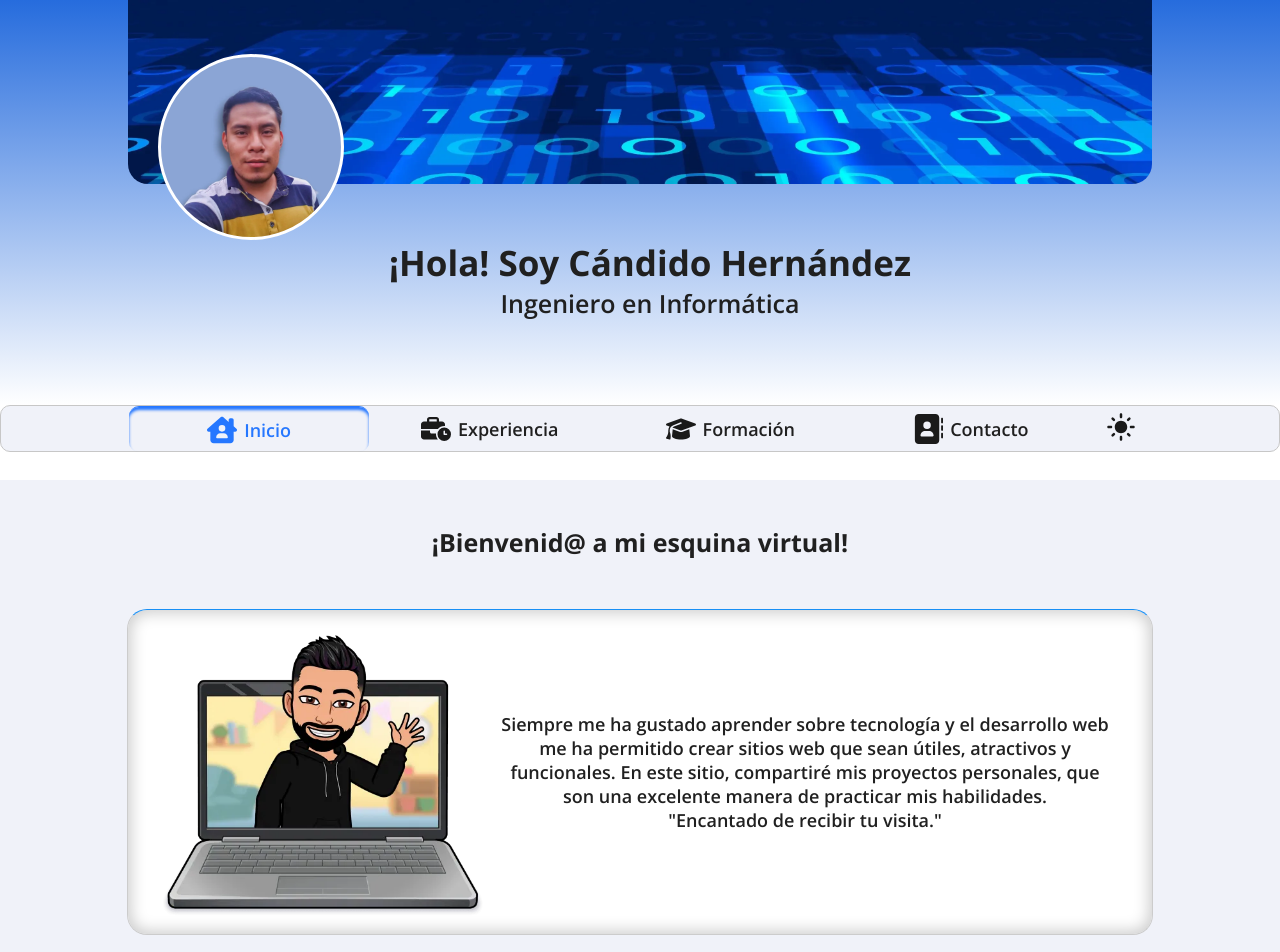
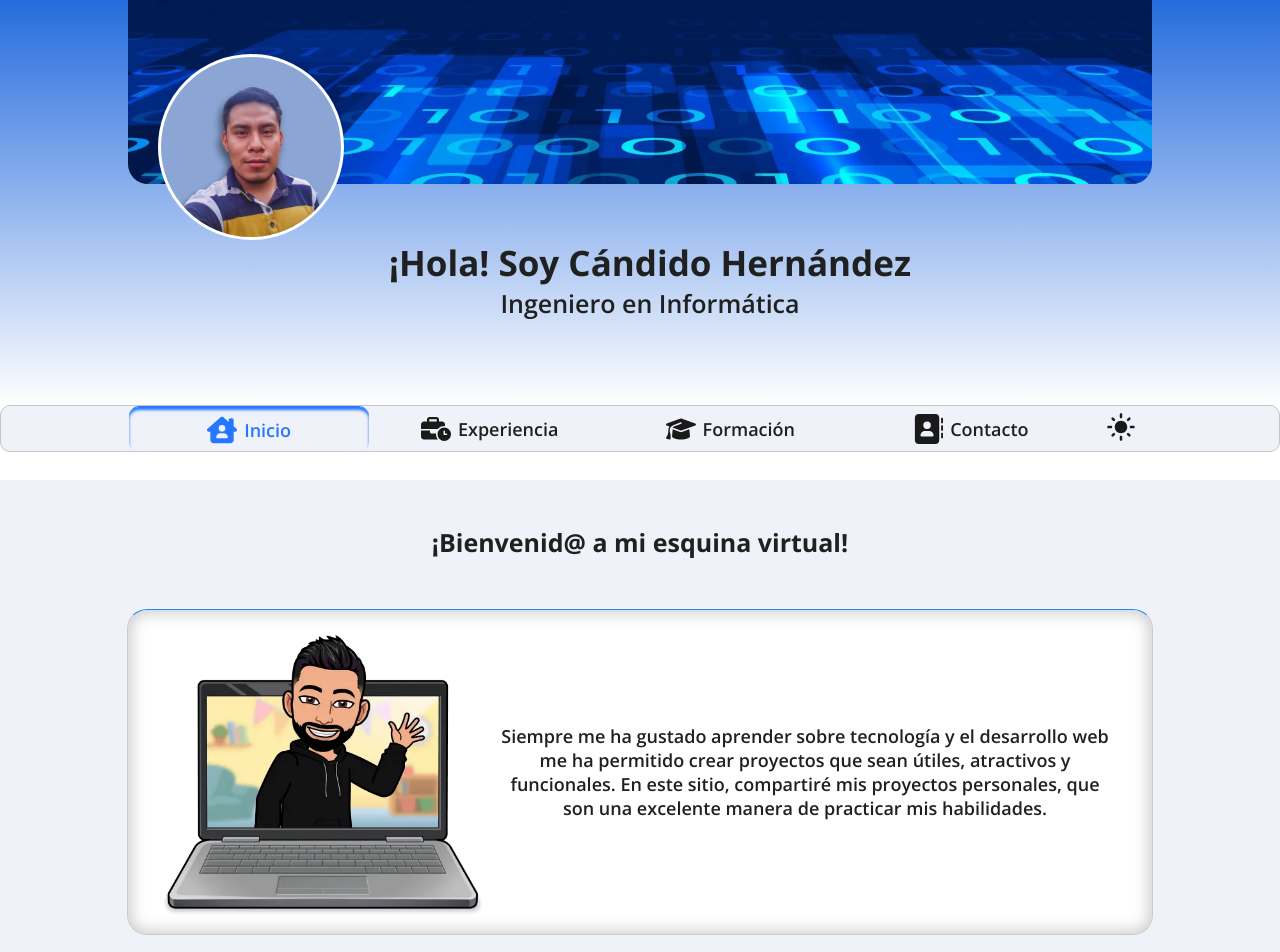
Before and after one commit to Candido-HM/portfolio-candido, an Angular app: page /home in a window 1280 px wide. Shown: the top 952 px of the page. Built offline with nearby package versions, Linux system fonts and the light colour scheme.

Commit message:
mod-home

```diff
--- a/src/app/components/main/home/home.component.html
+++ b/src/app/components/main/home/home.component.html
@@ -9,9 +9,8 @@
         <article class="text-presentation">
             <p>
                 Siempre me ha gustado aprender sobre tecnología y el desarrollo web me ha permitido
-                crear sitios web que sean útiles, atractivos y funcionales. En este sitio, compartiré
-                mis proyectos personales, que son una excelente manera de practicar mis habilidades. <br>
-                "Encantado de recibir tu visita."
+                crear proyectos que sean útiles, atractivos y funcionales. En este sitio, compartiré
+                mis proyectos personales, que son una excelente manera de practicar mis habilidades.
             </p>
         </article>
     </article>
```
